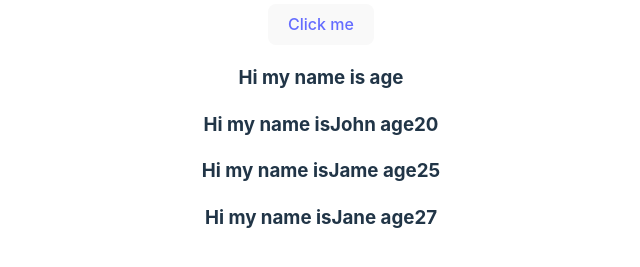
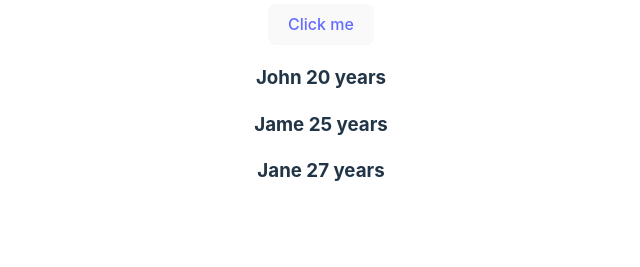
Before and after one commit to waraumbach/react.recap, a React (Vite) app: page / in a window 1280 px wide. Shown: the part 555-822 px from the top of the page, without its empty margins (319-959 px from the left). After the commit the page ends 800 px from the top, so only its background shows below. Built offline with nearby package versions, Linux system fonts and the light colour scheme.

Commit message:
finised basic react

```diff
--- a/src/App.jsx
+++ b/src/App.jsx
@@ -9,16 +9,16 @@ function App() {
   const myUsers = [
     {
       name: "John",
-      age: 20,
+      age: "20 years",
     },
     {
       name: "Jame",
-      age: 25,
+      age: "25 years",
     },
 
     {
       name: "Jane",
-      age: 27,
+      age: "27 years",
     },
   ];
 
--- a/src/Components/User.jsx
+++ b/src/Components/User.jsx
@@ -4,7 +4,7 @@ const User = (props) => {
   return (
     <>
       <h3>
-        Hi my name is{props.name} age{props.age}
+        {props.name} {props.age}
       </h3>
     </>
   );
```
